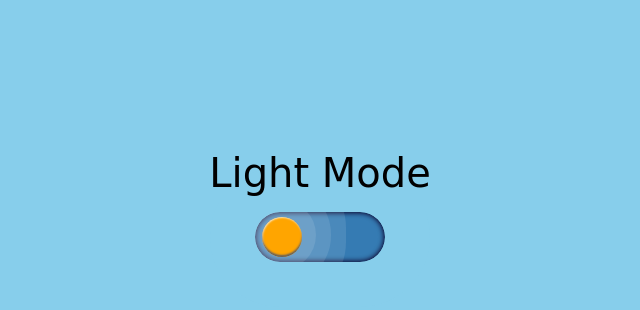
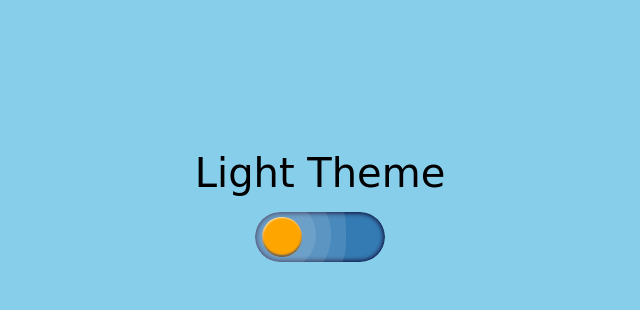
Before and after one commit to Avneesh11905/Theme-button, a plain HTML site: page index.html in a window 1280 px wide. Shown: the part 150-460 px from the top of the page, without its empty margins (320-960 px from the left). Drawn offline with Linux system fonts and the light colour scheme; a web font is replaced by a local one.

Commit message:
Update index.html

```diff
--- a/index.html
+++ b/index.html
@@ -8,7 +8,7 @@
     <title>Theme Toggle</title>
 </head>
 <body>
-    <div id="text">Light Mode</div>
+    <div id="text">Light Theme</div>
     <div onclick="light(sw+=1)" id="but" >
         <p id="para" class="slideDay"></p>
         <p class="cover"></p>
```
